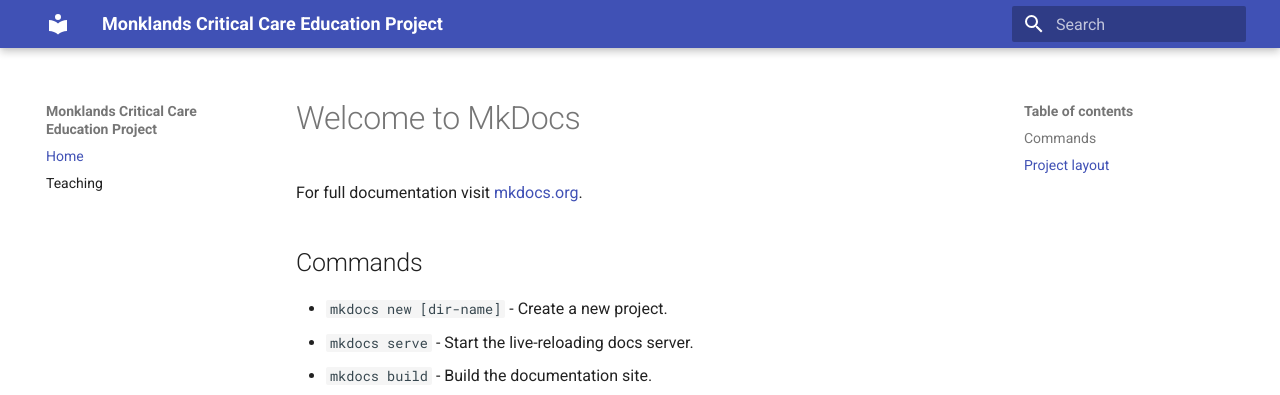
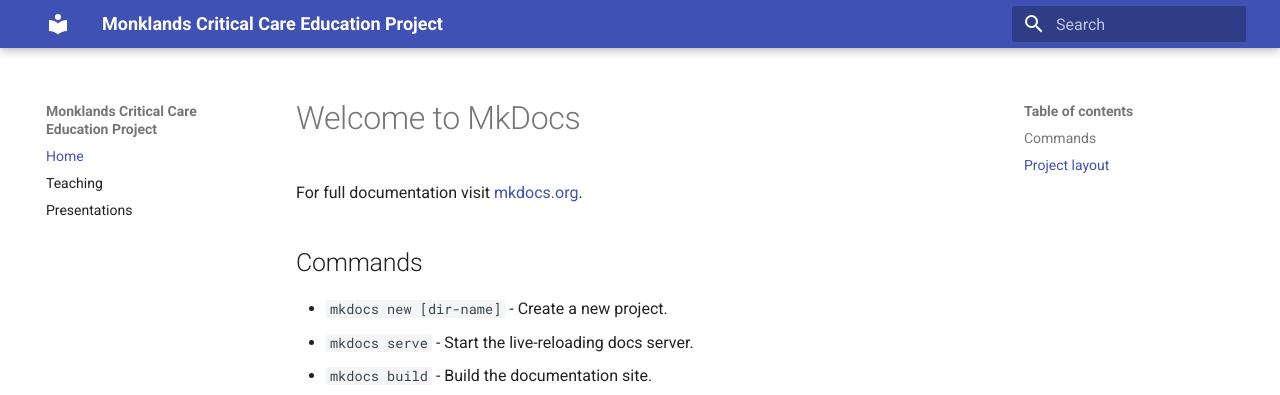
Before and after one commit to richardbauld/mccep, an MkDocs documentation site: the page built from docs/index.md, in a window 1280 px wide. Shown: the top 395 px of the page. Built offline with MkDocs 1.6.1 and Material for MkDocs 9.7.7, drawn with Linux system fonts in a browser that asks for light colours.

Commit message:
added example slides

```diff
--- a/mkdocs.yml
+++ b/mkdocs.yml
@@ -6,3 +6,4 @@
 nav:
 - Home: index.md
 - Teaching: teaching.md
+- Presentations: presentations.md
```
Also changed, not shown: site/presentations/index.html (added), site/search/search_index.json, site/slides/shock.html (added).
